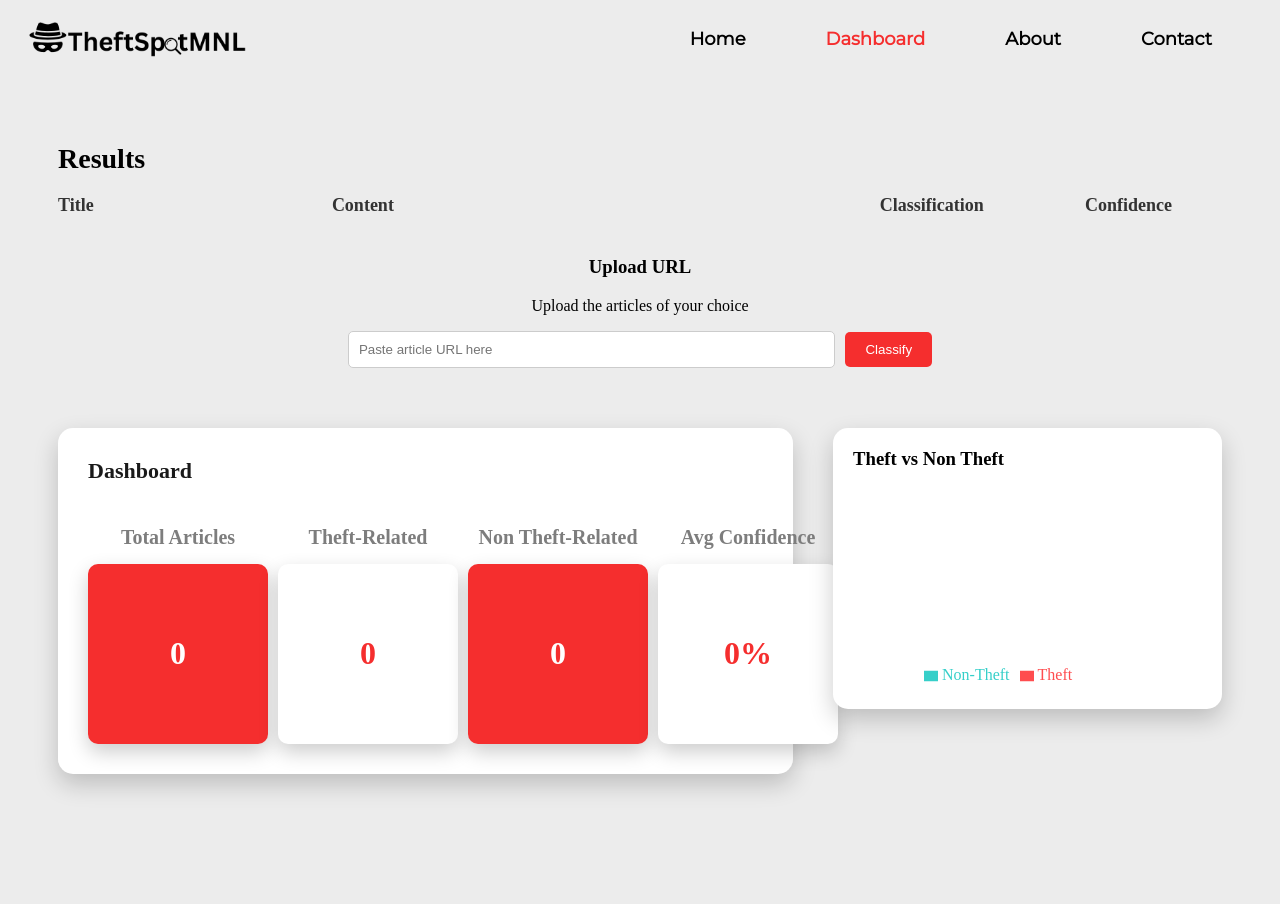
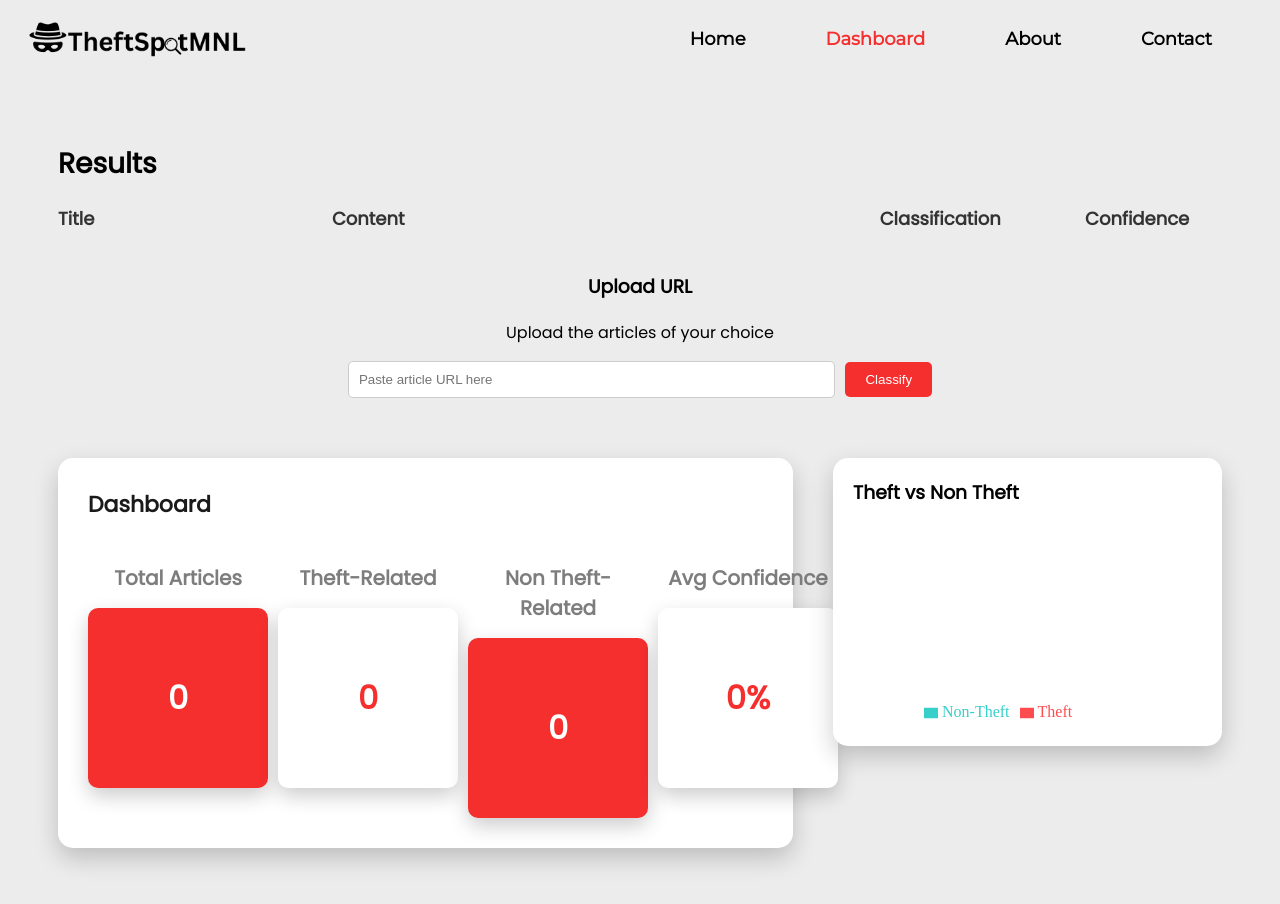
Before and after one commit to nikobongo/theftspotmnl, a React (Vite) app in the folder theftspotmnl/: page /dashboard in a window 1280 px wide. Before the commit the page ends 832 px from the top, so only its background shows below. Built offline with nearby package versions, Linux system fonts and the light colour scheme.

Commit message:
DASHBOARD TEXT FONT

```diff
--- a/theftspotmnl/src/css/DashboardPage.css
+++ b/theftspotmnl/src/css/DashboardPage.css
@@ -28,6 +28,7 @@
 
 /* Result Box */
 .result-section {
+    font-family: 'Poppins', sans-serif;
     margin-bottom: 40px;
 }
 
@@ -76,6 +77,7 @@
 
 /* Upload URL */
 .upload-url {
+    font-family: 'Poppins', sans-serif;
     text-align: center;
     margin: 30px 0 60px 0;
 }
@@ -114,6 +116,7 @@
 }
 
 .dashboard-box h3 {
+    font-family: 'Poppins', sans-serif;
     margin-top: 0;
     color: #1a1a1a;
     font-size: 22px;
@@ -127,6 +130,7 @@
 }
 
 .metric {
+    font-family: 'Poppins', sans-serif;
     text-align: center;
     flex: 1;
 }
@@ -183,6 +187,7 @@
 }
 
 .piechart-box h3 {
+    font-family: 'Poppins', sans-serif;
     margin-top: 0;
 }
 
```
